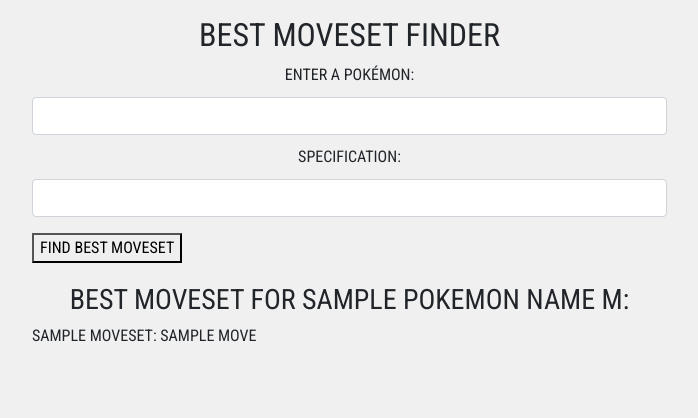
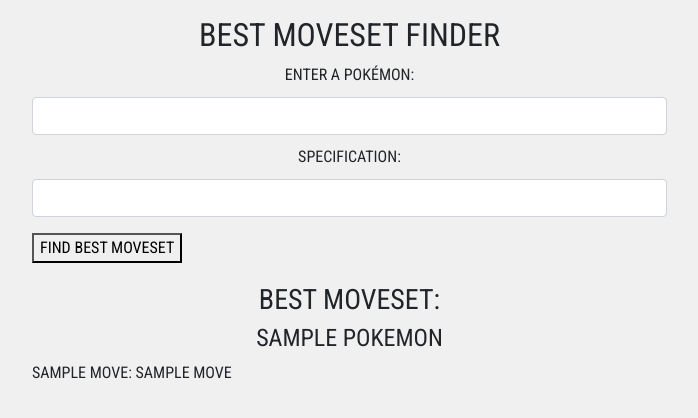
Before and after one commit to isabellemyz/pogo-toolkit, a Flask app: template app/templates/index.html in a window 1280 px wide. Shown: the part 359-777 px from the top of the page, without its empty margins (53-751 px from the left). Run offline with Flask 3, Linux system fonts and the light colour scheme; the template is opened without the code that fills it: most values are stand-ins (such as "Sample title", 1, 10 or a date in 2020); parts of the project's set-up code (start-up, migrations or seed data) failed here and were passed over; some libraries are stand-ins or nearby versions.

Commit message:
moveset calc frontend scuffed but working

```diff
--- a/app/templates/index.html
+++ b/app/templates/index.html
@@ -100,13 +100,18 @@
 
                     <div>
                         {% if pokemon_name_m %}
-                            <h3>BEST MOVESET FOR {{ pokemon_name_m.upper() }}:</h3>
-                            <div class="d-flex flex-wrap align-items-center" style="align-items: flex-start;">
-                                {% for moveset_name, move in moveset.items() %}
-                                    {{ moveset_name.upper() }}: {{ move.upper() }}
-                                    <br>
+                            <h3>BEST MOVESET:</h3>
+                            {% if moveset %}
+                                {% for pokemon, moves in moveset.items() %}
+                                    <h4>{{ pokemon.upper() }}</h4>
+                                    {% for move_name, move in moves.items() %}
+                                        <div class="d-flex flex-wrap align-items-center" style="align-items: flex-start;">
+                                            {{ move_name.upper() }}: {{ move.upper() }}
+                                            <br>
+                                        </div>
+                                    {% endfor %}
                                 {% endfor %}
-                            </div>
+                            {% endif %}
                         {% endif %}
                     </div>
                 </div>
```
